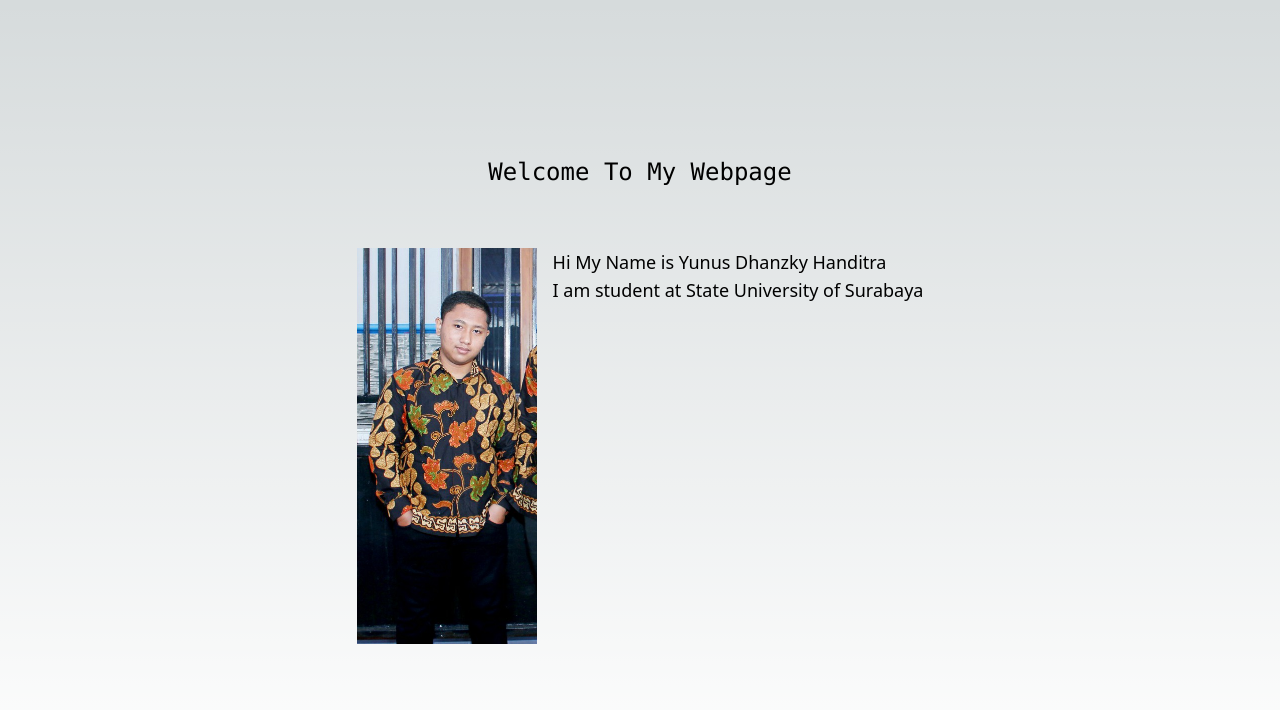
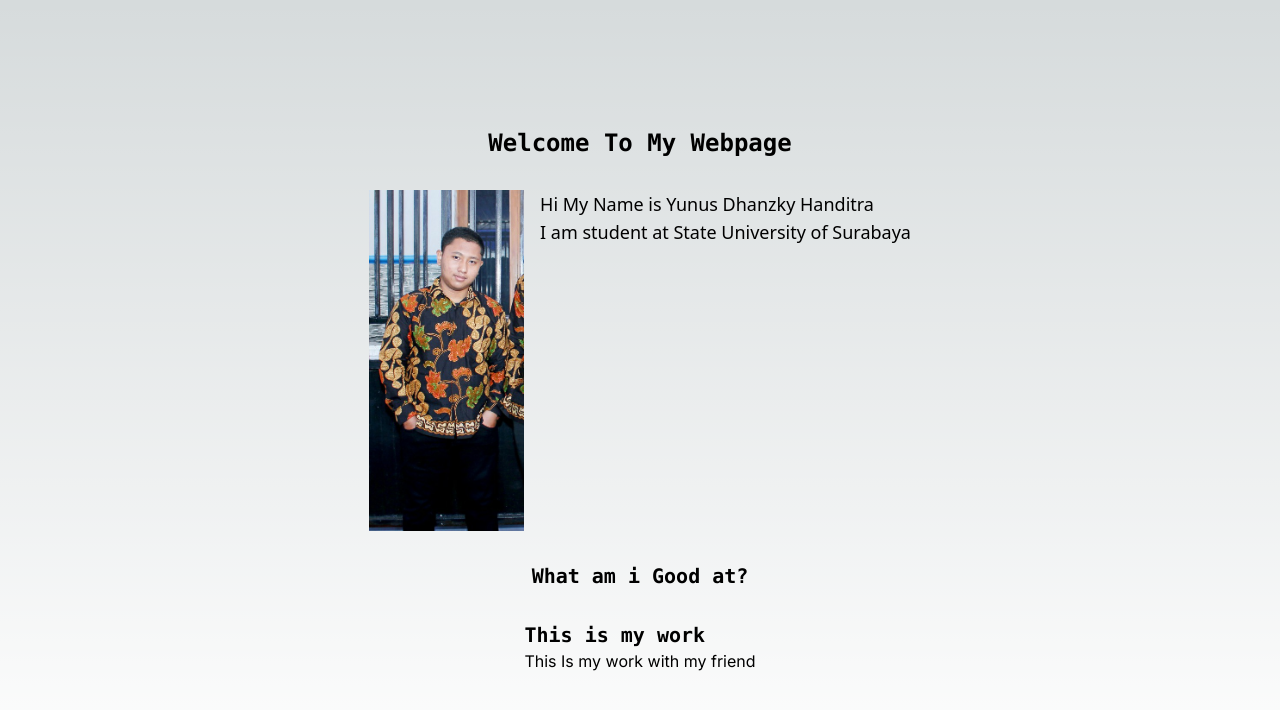
Before and after one commit to Teheft1/project-try, a Next.js app: page / in a window 1280 px wide. Shown: the top 710 px of the page. Built offline with nearby package versions, Linux system fonts and the light colour scheme.

Commit message:
add my work and another introduction

```diff
--- a/app/page.js
+++ b/app/page.js
@@ -4,7 +4,7 @@ export default function Home() {
   return (
     <main className="flex min-h-screen flex-col items-center justify-evenly p-24">
       <div className="z-10 max-w-sm w-full items-center justify-center font-mono text-sm lg:flex ">
-        <h1 className="text-2xl">
+        <h1 className="text-2xl font-extrabold">
           Welcome To My Webpage
         </h1>
       </div>
@@ -15,8 +15,8 @@ export default function Home() {
               className="relative dark:drop-shadow-[0_0_0.3rem_#ffffff70] mr-4 "
               src="/yun.jpg"
               alt="my photo"
-              width={180}
-              height={37}
+              width={155}
+              height={50}
               priority
             />
         </div>
@@ -29,7 +29,24 @@ export default function Home() {
         </div>
       </div>
 
+      <div className='flex '>
+        <h2 className='font-mono text-xl font-bold'
+        >What am i Good at?</h2>
+        <div className='grid'>
 
+        </div>
+      </div>
+      <div>
+        <h2 className='font-mono text-xl font-semibold'
+        >This is my work</h2>
+        <ul className=''>
+        <li className=''
+        ><a href='https://daamleon.github.io/sinaupal/'
+        >This Is my work with my friend</a></li>
+        <li></li>
+        <li></li>
+        </ul>
+      </div>
     </main>
   )
 }
```
